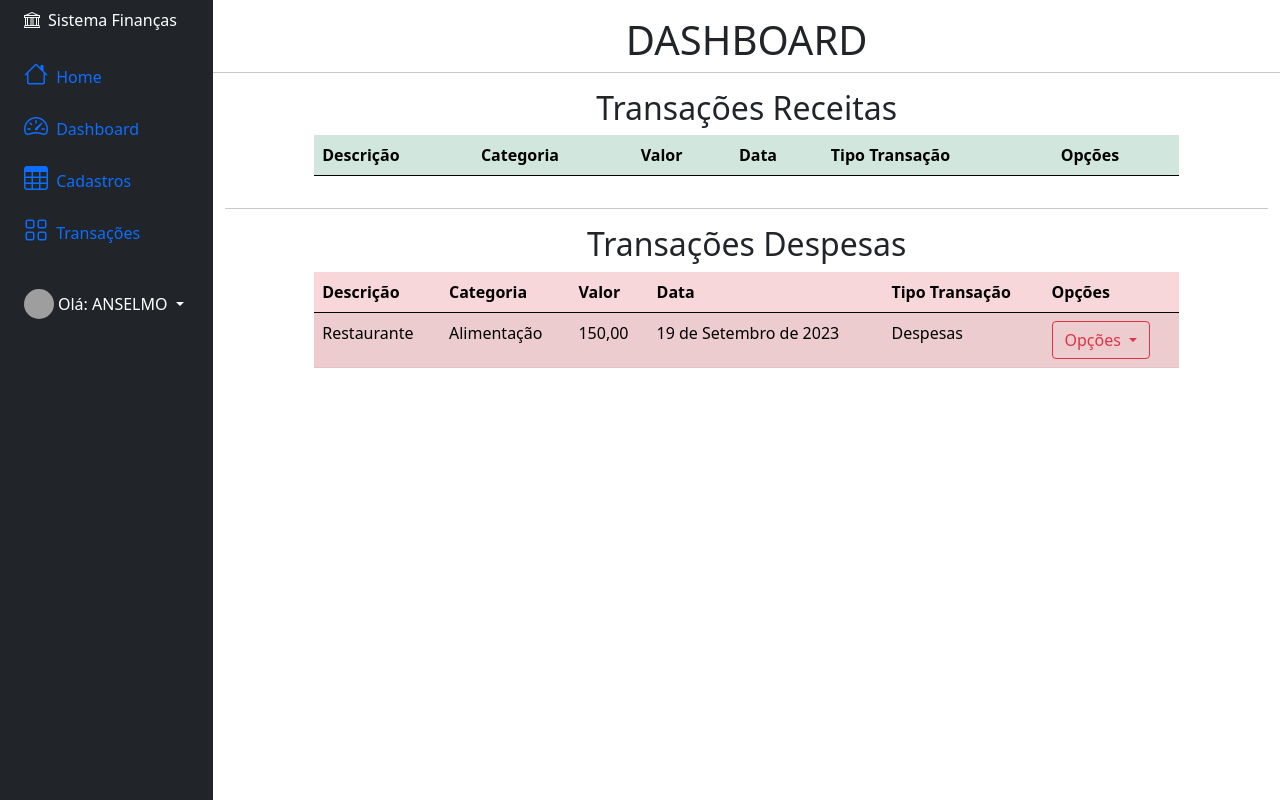
After one commit to anselmoaxo/financas, a Django app: page /dashboard in a window 1280 px wide. The commit adds this page. Run offline with Django 4.2, Linux system fonts and the light colour scheme; a user stored in the database is signed in; data comes from the database, SQL or seed files in the repository; lists and menus that the app fills with data are empty; some libraries are stand-ins or nearby versions; grey boxes are pictures that could not be loaded.

Commit message:
incio do dashboard

```diff
--- /dev/null
+++ b/financeiro/templates/dashboard.html
@@ -0,0 +1,88 @@
+{% extends 'base.html' %}
+{% load crispy_forms_tags %}
+
+{% block content %}
+<div class="row">
+    <h1 class="text-center">DASHBOARD</h1>
+    <hr>
+    <div class="col-md-10 mx-auto">
+        <h2 class="text-center">Transações Receitas</h2>
+
+        <table class='table table-success table-striped'>
+            <thead>
+                <tr>
+                    <th scope="col">Descrição</th>
+                    <th scope="col">Categoria</th>
+                    <th scope="col">Valor</th>
+                    <th scope="col">Data</th>
+                    <th scope="col">Tipo Transação</th>
+                    <th scope="col">Opções</th>
+                </tr>
+            </thead>
+            <tbody>
+                {% for transacao in object_list %}
+                {% if transacao.transaction_type == 'Receita' %}
+                <tr>
+                    <td>{{ transacao.description }}</td>
+                    <td>{{ transacao.category }}</td>
+                    <td>{{ transacao.amount }}</td>
+                    <td>{{ transacao.transaction_date }}</td>
+                    <td>{{ transacao.transaction_type }}</td>
+                    <td>
+                        <button type="button" class="btn btn-outline-primary dropdown-toggle" data-bs-toggle="dropdown" aria-expanded="false">
+                            Opções
+                          </button>
+                          <ul class="dropdown-menu">
+                            <li><a class="dropdown-item" href="{% url "financeiro:update_transacao" transacao.pk %}">Editar</a></li>
+                            <li><a class="dropdown-item" href="{% url "financeiro:excluir_transacao" transacao.pk %}">Excluir</a></li>
+                          </ul><!-- Add your buttons or actions here for Receitas -->
+                    </td>
+                </tr>
+                {% endif %}
+                {% endfor %}
+            </tbody>
+        </table>
+    </div>
+</div>
+<hr>
+<div class="row">
+    <div class="col-md-10 mx-auto">
+        <h2 class="text-center">Transações Despesas</h2>
+
+        <table class='table table-danger table-striped'>
+            <thead>
+                <tr>
+                    <th scope="col">Descrição</th>
+                    <th scope="col">Categoria</th>
+                    <th scope="col">Valor</th>
+                    <th scope="col">Data</th>
+                    <th scope="col">Tipo Transação</th>
+                    <th scope="col">Opções</th>
+                </tr>
+            </thead>
+            <tbody>
+                {% for transacao in object_list %}
+                {% if transacao.transaction_type == 'Despesas' %}
+                <tr>
+                    <td>{{ transacao.description }}</td>
+                    <td>{{ transacao.category }}</td>
+                    <td>{{ transacao.amount }}</td>
+                    <td>{{ transacao.transaction_date }}</td>
+                    <td>{{ transacao.transaction_type }}</td>
+                    <td>
+                        <button type="button" class="btn btn-outline-danger dropdown-toggle" data-bs-toggle="dropdown" aria-expanded="false">
+                            Opções
+                          </button>
+                          <ul class="dropdown-menu">
+                            <li><a class="dropdown-item" href="{% url "financeiro:update_transacao" transacao.pk %}">Editar</a></li>
+                            <li><a class="dropdown-item" href="{% url "financeiro:excluir_transacao" transacao.pk %}">Excluir</a></li>
+                          </ul> <!-- Add your buttons or actions here for Despesas -->
+                    </td>
+                </tr>
+                {% endif %}
+                {% endfor %}
+            </tbody>
+        </table>
+    </div>
+</div>
+{% endblock %}
--- a/financeiro/urls.py
+++ b/financeiro/urls.py
@@ -18,4 +18,5 @@ urlpatterns = [
         views.DeleteTransacao.as_view(),
         name="excluir_transacao",
     ),
+    path("dashboard", views.ListaDashboard.as_view(), name="dashboard"),
 ]
--- a/financeiro/views.py
+++ b/financeiro/views.py
@@ -38,3 +38,8 @@ class DeleteTransacao(LoginRequiredMixin, DeleteView):
     template_name = "excluir_transacao.html"
     model = Transaction
     success_url = reverse_lazy("financeiro:lista_transacao")
+
+
+class ListaDashboard(LoginRequiredMixin, ListView):
+    model = Transaction
+    template_name = "dashboard.html"
--- a/templates/base.html
+++ b/templates/base.html
@@ -34,7 +34,7 @@
                             </a>
                         </li>
                         <li>
-                            <a href="#submenu1" data-bs-toggle="collapse" class="nav-link px-0 align-middle">
+                            <a href="{% url "financeiro:dashboard" %}" class="nav-link align-middle px-0">
                                 <i class="fs-4 bi-speedometer2"></i> <span class="ms-1 d-none d-sm-inline">Dashboard</span> </a>
 
                         </li>
```
Also changed, not shown: core/settings.py (+6 -2 lines), financeiro/templates/lista_transacao.html (+6 -2 lines).
